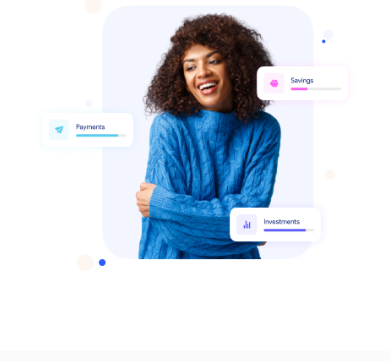
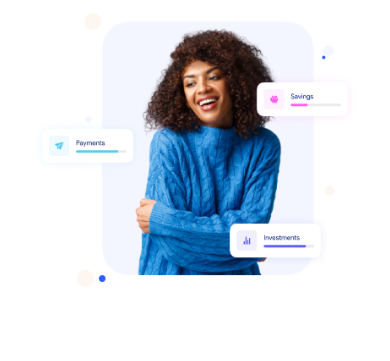
Before and after one commit to Cheemma1/FINTEKK-APP, a plain HTML site: page index.html in a window 390 px wide. Shown: the part 613-974 px from the top of the page. Drawn offline with nearby package versions, Linux system fonts and the light colour scheme; a web font is replaced by a local one.

Commit message:
Update responsive.css

```diff
--- a/responsive.css
+++ b/responsive.css
@@ -173,9 +173,12 @@ display: block;
 }
 .hero-btn img{
     width: 60%;
-   margin-top:1rem;
+
 
 }
+  .hero img{
+    margin-top:1rem;
+  }
 .logos{
 padding: 2rem 1rem;
     display: flex;
```
